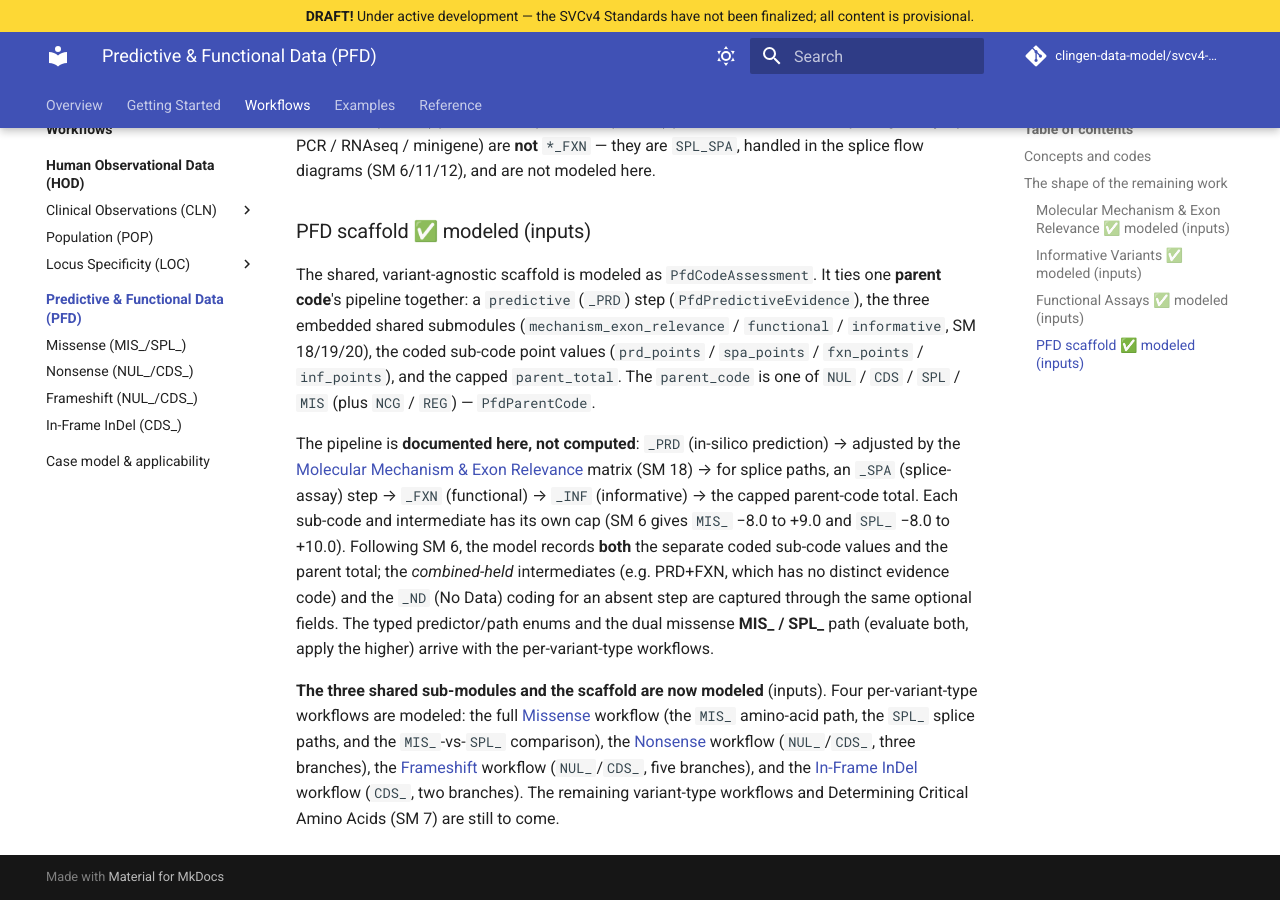
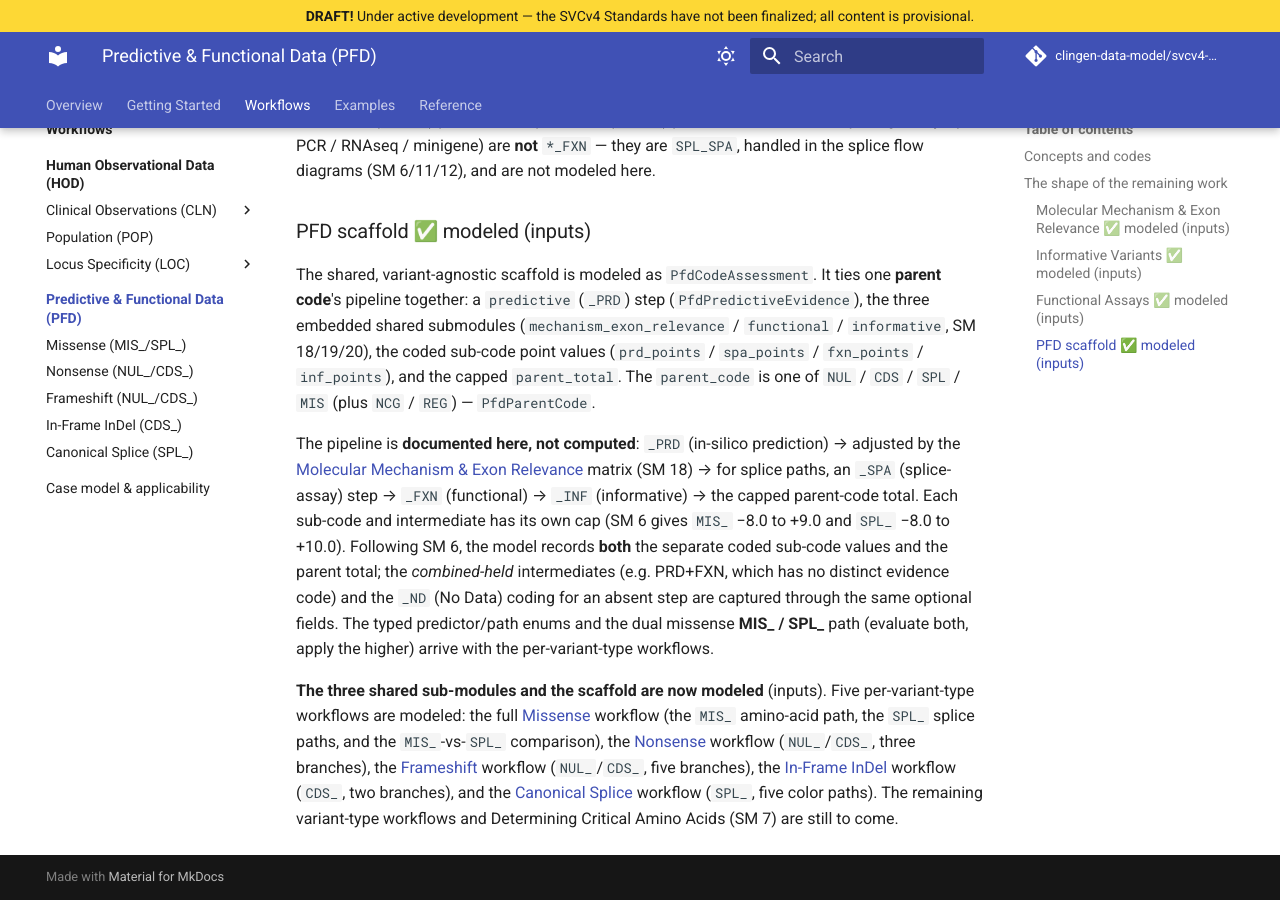
Before and after one commit to clingen-data-model/svcv4-model, an MkDocs documentation site: the page built from docs/workflows/pfd/index.md, in a window 1280 px wide and 900 px high, scrolled down 3127 px. Built offline with MkDocs 1.6.1 and Material for MkDocs 9.7.7, drawn with Linux system fonts in a browser that asks for light colours; comment, search, counter and statistics services are not loaded.

Commit message:
docs: document the Canonical Splice variants (SPL_) workflow
Also fix a relative link in the spec that tripped mkdocs --strict.

Co-Authored-By: Claude Opus 4.8 (1M context) <noreply@anthropic.com>

```diff
--- a/docs/workflows/pfd/index.md
+++ b/docs/workflows/pfd/index.md
@@ -145,11 +145,12 @@ step are captured through the same optional fields. The typed predictor/path
 enums and the dual missense **MIS_ / SPL_** path (evaluate both, apply the
 higher) arrive with the per-variant-type workflows.
 
-**The three shared sub-modules and the scaffold are now modeled** (inputs). Four
+**The three shared sub-modules and the scaffold are now modeled** (inputs). Five
 per-variant-type workflows are modeled: the full [Missense](missense.md) workflow
 (the `MIS_` amino-acid path, the `SPL_` splice paths, and the `MIS_`-vs-`SPL_`
 comparison), the [Nonsense](nonsense.md) workflow (`NUL_`/`CDS_`, three branches),
-the [Frameshift](frameshift.md) workflow (`NUL_`/`CDS_`, five branches), and the
-[In-Frame InDel](inframe-indel.md) workflow (`CDS_`, two branches). The remaining
-variant-type workflows and Determining Critical Amino Acids (SM 7) are still to
-come.
+the [Frameshift](frameshift.md) workflow (`NUL_`/`CDS_`, five branches), the
+[In-Frame InDel](inframe-indel.md) workflow (`CDS_`, two branches), and the
+[Canonical Splice](canonical-splice.md) workflow (`SPL_`, five color paths). The
+remaining variant-type workflows and Determining Critical Amino Acids (SM 7) are
+still to come.
--- a/mkdocs.yml
+++ b/mkdocs.yml
@@ -112,6 +112,7 @@ nav:
           - Nonsense (NUL_/CDS_): workflows/pfd/nonsense.md
           - Frameshift (NUL_/CDS_): workflows/pfd/frameshift.md
           - In-Frame InDel (CDS_): workflows/pfd/inframe-indel.md
+          - Canonical Splice (SPL_): workflows/pfd/canonical-splice.md
       - Case model & applicability: workflows/case-model.md
   - Examples:
       - examples/practice-variant-set/index.md
```
Also changed, not shown: docs/reference/known-gaps.md (+1 -1 lines), docs/reference/model.md (+4 -0 lines), docs/reference/spec-alignment.md (+1 -1 lines), docs/superpowers/specs/2026-08-20-canonical-splice-workflow-design.md (+1 -1 lines), docs/workflows/pfd/canonical-splice.md (added, +65 -0 lines).
